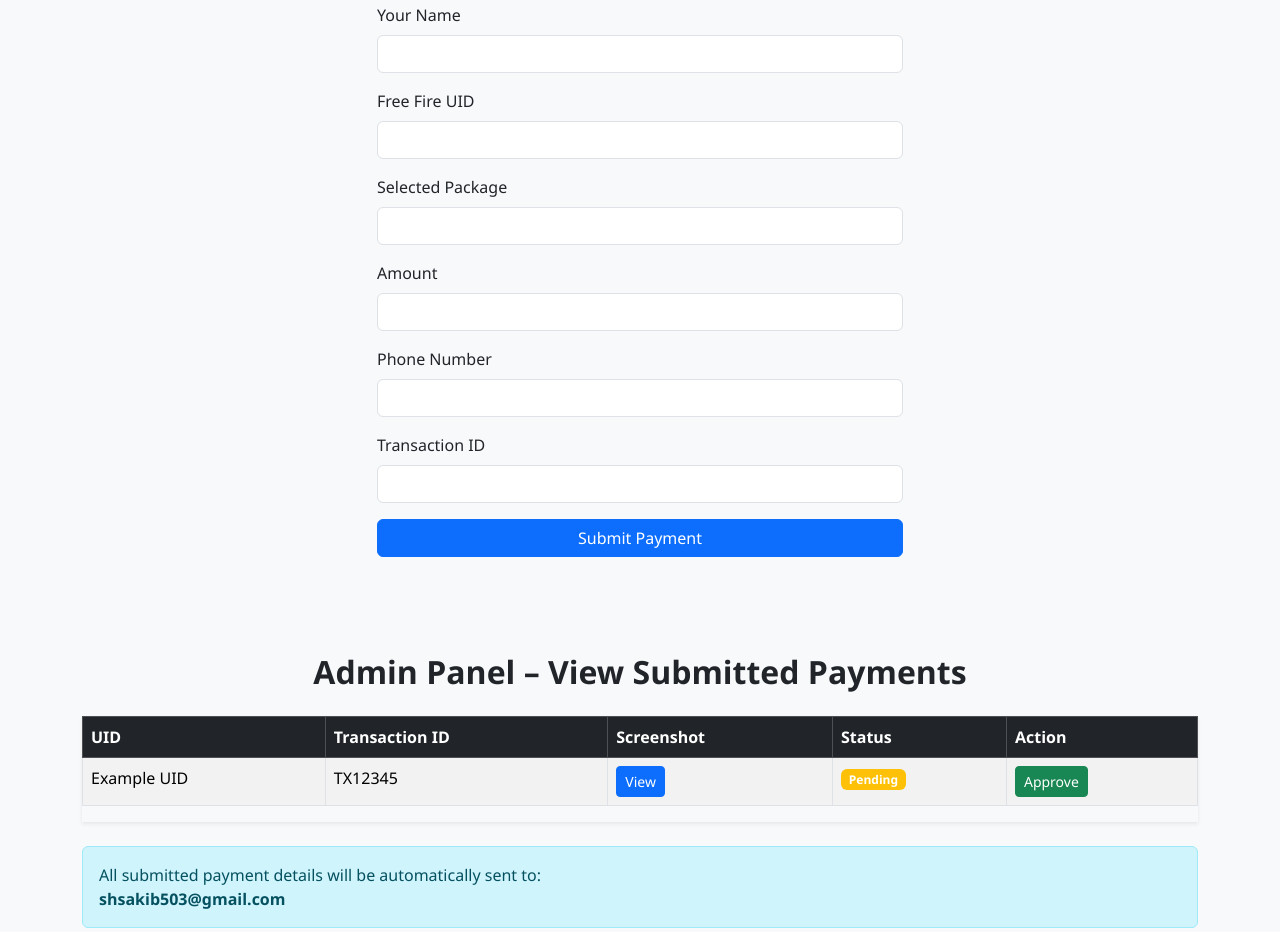
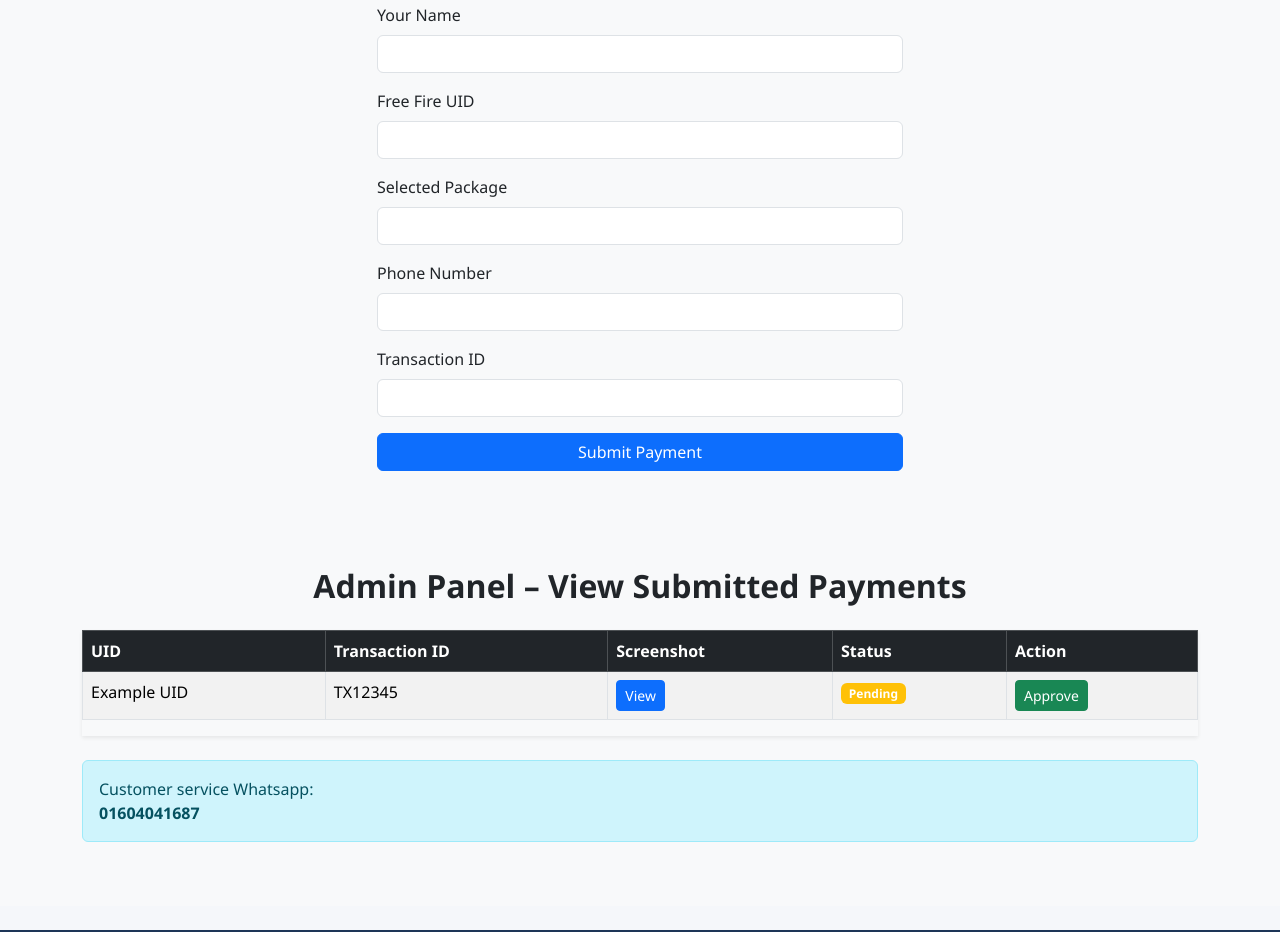
Before and after one commit to shsakib503-design/free-fire-diamond-top-up, a plain HTML site: page index.html in a window 1280 px wide. Shown: the part 1388-2320 px from the top of the page. Drawn offline with nearby package versions, Linux system fonts and the light colour scheme.

Commit message:
Update index.html

```diff
--- a/index.html
+++ b/index.html
@@ -248,11 +248,6 @@
       </div>
 
       <div class="mb-3">
-        <label class="form-label">Amount</label>
-        <input id="amount" name="amount" class="form-control" required>
-      </div>
-
-      <div class="mb-3">
         <label class="form-label">Phone Number</label>
         <input id="number" name="number" class="form-control" required>
       </div>
@@ -308,8 +303,8 @@
     </div>
 
     <div class="alert alert-info mt-4">
-      All submitted payment details will be automatically sent to:<br>
-      <strong>shsakib503@gmail.com</strong>
+      Customer service Whatsapp:<br>
+      <strong>01604041687</strong>
     </div>
   </div>
 </section>
```
